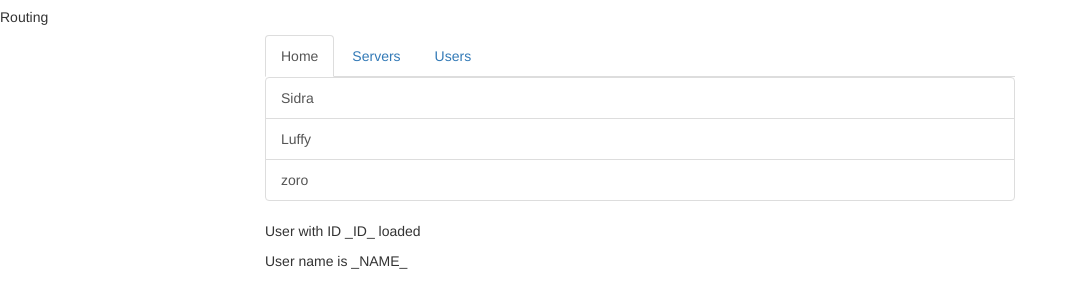
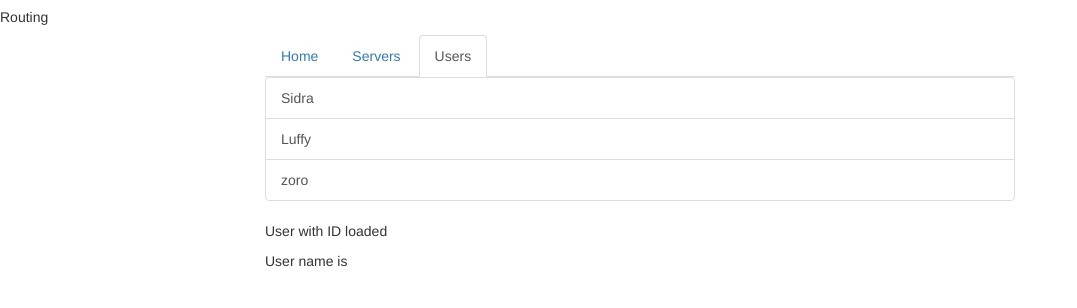
Before and after one commit to sidramowlana/Routings, an Angular app: page /users in a window 1280 px wide. Shown: the top 308 px of the page, without its empty margins (0-1077 px from the left). Built offline with nearby package versions, Linux system fonts and the light colour scheme.

Commit message:
Use RouterLink instead of href Navigating programatically Navigating programatically -relative paths Passing params in routes and fethcing

```diff
--- a/src/app/app.component.html
+++ b/src/app/app.component.html
@@ -3,9 +3,16 @@
   <div class="row">
     <div class="col-xs-12 col-sm-10 col-md-8 col-sm-offset-1 col-md-offset-2">
       <ul class="nav nav-tabs">
-        <li role="presentation" class="active"><a href="/">Home</a></li>
-        <li role="presentation"><a href="/servers">Servers</a></li>
-        <li role="presentation"><a href="/users ">Users</a></li>
+        <li role="presentation" routerLinkActive="active"
+        [routerLinkActiveOptions]="{exact:true}">
+          <a routerLink="/">Home</a>
+        </li>
+        <li role="presentation" routerLinkActive="active">
+          <a routerLink="/servers">Servers</a>
+        </li>
+        <li role="presentation" routerLinkActive="active">
+          <a [routerLink]="['/users']">Users</a>
+        </li>
       </ul>
     </div>
   </div>
--- a/src/app/app.module.ts
+++ b/src/app/app.module.ts
@@ -16,7 +16,9 @@ import { ServerService } from './servers/server.service';
 const appRoutes: Routes = [
   {path:'',component:HomeComponent},
   {path:'users',component:UsersComponent},
-  {path:'servers', component:ServersComponent}
+  {path:'users/:id/:name',component:UserComponent},
+  {path:'servers', component:ServersComponent},
+  {path:'server', component:ServerComponent}
 ];
 @NgModule({
   declarations: [
--- a/src/app/home/home.component.html
+++ b/src/app/home/home.component.html
@@ -1,2 +1,3 @@
 <h4>Welcome to Server Manage 4.0</h4>
 <p>Manage your Servers and Users.</p>
+<button class="btn btn-primary" (click)="onLoadServer()">Load Servers</button>
--- a/src/app/home/home.component.ts
+++ b/src/app/home/home.component.ts
@@ -1,4 +1,5 @@
 import { Component, OnInit } from '@angular/core';
+import { Router } from '@angular/router';
 
 @Component({
   selector: 'app-home',
@@ -7,9 +8,12 @@ import { Component, OnInit } from '@angular/core';
 })
 export class HomeComponent implements OnInit {
 
-  constructor() { }
+  constructor(private router:Router) { }
 
   ngOnInit() {
   }
-
+  onLoadServer()
+  {
+    this.router.navigate(['servers']);
+  }
 }
--- a/src/app/servers/edit-server/edit-server.component.html
+++ b/src/app/servers/edit-server/edit-server.component.html
@@ -22,3 +22,8 @@
 <button
   (click)="onUpdateServer()"
   class="btn btn-primary">Update Server</button>
+  <br>
+  <br>
+<button
+  (click)="onReload()"
+  class="btn btn-primary">Reload</button>
--- a/src/app/servers/edit-server/edit-server.component.ts
+++ b/src/app/servers/edit-server/edit-server.component.ts
@@ -1,5 +1,6 @@
 import { Component, OnInit, ViewChild, ElementRef } from '@angular/core';
 import { ServerService } from '../server.service';
+import { Router, ActivatedRoute } from '@angular/router';
 
 @Component({
   selector: 'app-edit-server',
@@ -12,7 +13,9 @@ export class EditServerComponent implements OnInit {
   // serverName='';
   @ViewChild('serverName') serverName:ElementRef;
   serverStatus='';
-  constructor(private serverService:ServerService) { }
+  constructor(private serverService:ServerService,
+     private router:Router,
+     private activatedRoute:ActivatedRoute) { }
 
   ngOnInit() {
     this.server = this.serverService.getServer(1);
@@ -23,4 +26,13 @@ export class EditServerComponent implements OnInit {
   onUpdateServer(){
     this.serverService.updateServer(this.server.id,{name:this.serverName.nativeElement.value,status:this.serverStatus});
   }
+  onReload()
+  {
+    //RELATIVE PATH
+    // this.router.navigate(['/server']);
+
+    //NOT WORKING BUTTON
+    //navigate relativ to the activated route
+    // this.router.navigate(['server'], {relativeTo:this.activatedRoute});
+  }
 }
--- a/src/app/servers/servers.component.html
+++ b/src/app/servers/servers.component.html
@@ -9,6 +9,7 @@
     </div>
   </div>
 <div class="row">
+  <a routerLink="/server">ReloadServers page again</a>
     <app-edit-server></app-edit-server>
     <hr>
     <app-server></app-server>
--- a/src/app/users/user/user.component.html
+++ b/src/app/users/user/user.component.html
@@ -1,2 +1,2 @@
-<p>User with ID _ID_ loaded</p>
-<p>User name is _NAME_</p>
+<p>User with ID {{user.id}} loaded</p>
+<p>User name is {{user.name}}</p>
--- a/src/app/users/user/user.component.ts
+++ b/src/app/users/user/user.component.ts
@@ -1,4 +1,5 @@
 import { Component, OnInit } from '@angular/core';
+import { ActivatedRoute } from '@angular/router';
 
 @Component({
   selector: 'app-user',
@@ -8,9 +9,14 @@ import { Component, OnInit } from '@angular/core';
 export class UserComponent implements OnInit {
 
   user:{id:number, name:string};
-  constructor() { }
+  constructor(private activatedRoute:ActivatedRoute) { }
 
   ngOnInit() {
+    this.user = {
+      //should have the same name as what is given in the path id and name
+      id: this.activatedRoute.snapshot.params['id'],
+      name: this.activatedRoute.snapshot.params['name']
+    };
   }
 
 }
```
